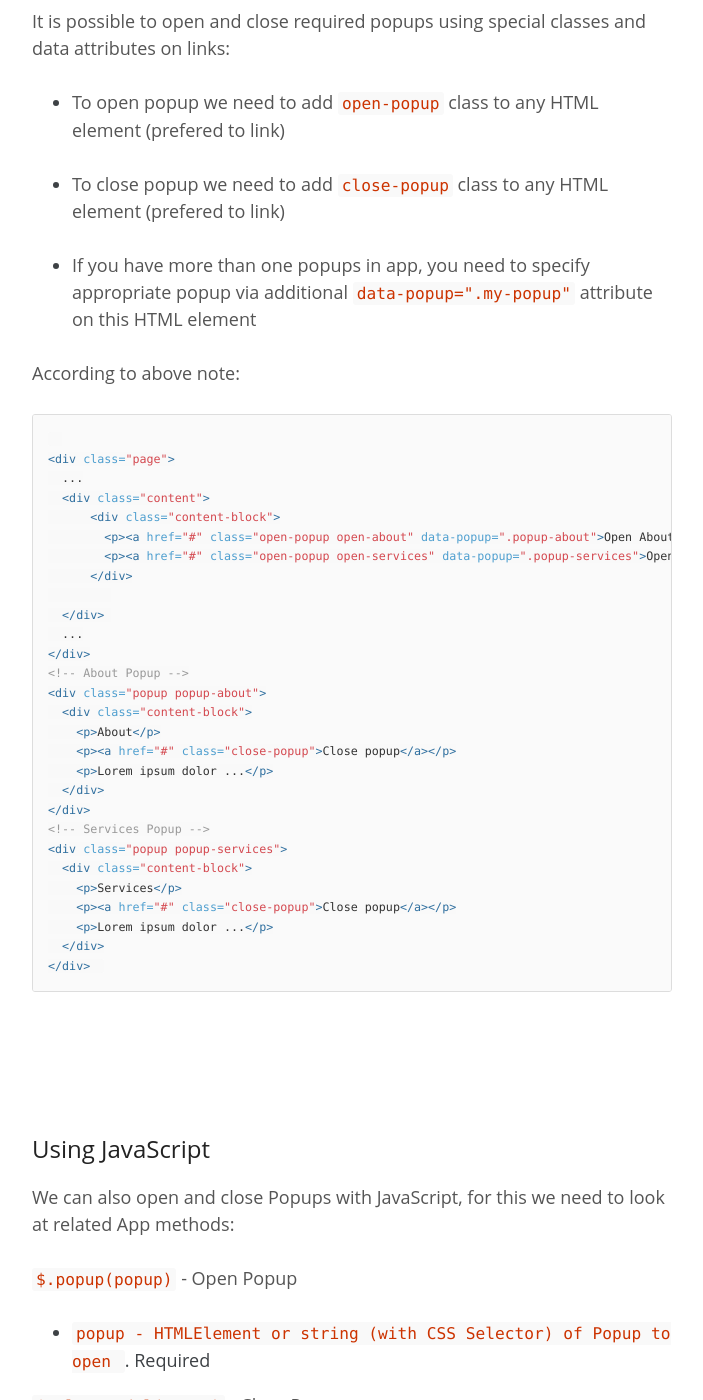
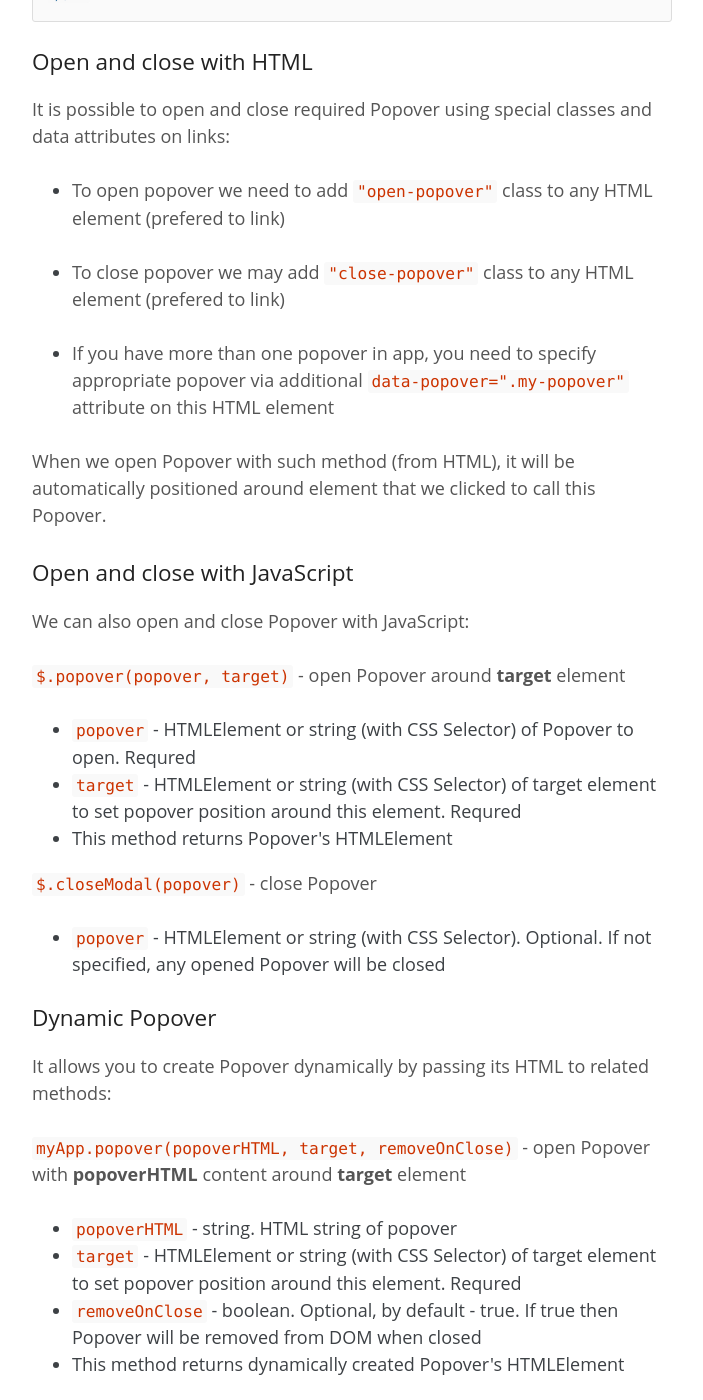
Before and after one commit to lihongxun945/light7-cn, a Jekyll site: the page built from docs/components.html, in a window 1280 px wide and 1400 px high, scrolled down 34409 px. Shown: the whole window, without its empty margins (181-884 px from the left). Built offline with Jekyll 4.4.1, drawn with Linux system fonts in a browser that asks for light colours; a style sheet for code colours, icons or effects is not loaded; some of the changed text lies outside the part shown.

Commit message:
add popover

```diff
--- a/docs/_includes/_components/modal.html
+++ b/docs/_includes/_components/modal.html
@@ -783,3 +783,73 @@
 $.toast("Error!");
 {% endhighlight %}
 </article>
+
+<article class="component active" id='popover' data-url='popover'>
+  <h2 class="component-title">Popover</h2>
+  <p class="component-description">Popover compontent is used to manage the presentation of content in a popover. You use popovers to present information temporarily. The popover remains visible until the user taps outside of the popover window or you explicitly dismiss it.</p>
+
+  <p>Note that is not recommended to use Popover on small screens (iPhone). On small screens you should use <a href="#actions">Action Sheet</a>. </p>
+
+  <h3>Popover Layout</h3>
+  <p>First of all let's look on Popover layout, it is pretty simple, just add somewhere in the end of the <code>body</code>:</p>
+
+{% highlight html %}
+<div class="popover">
+  <!-- Popover's angle arrow -->
+  <div class="popover-angle"></div>
+
+  <!-- Popover content -->
+  <div class="popover-inner">
+    <!-- Any HTML content here -->
+  </div>
+</div>
+{% endhighlight %}
+
+  <h3>Open and close with HTML</h3>
+  <p>It is possible to open and close required Popover using special classes and data attributes on links:</p>
+  <ul>
+    <li>
+      <p>To open popover we need to add <code>"open-popover"</code> class to any HTML element (prefered to link)</p>
+    </li>
+    <li>
+      <p>To close popover we may add <code>"close-popover"</code> class to any HTML element (prefered to link)</p>
+    </li>
+    <li>
+      <p>If you have more than one popover in app, you need to specify appropriate popover via additional <code>data-popover=".my-popover"</code> attribute on this HTML element</p>
+    </li>
+  </ul>
+
+
+  <p>When we open Popover with such method (from HTML), it will be automatically positioned around element that we clicked to call this Popover.</p>
+
+  <h3>Open and close with JavaScript</h3>
+
+  <p>We can also open and close Popover with JavaScript:</p>
+
+  <p><code>$.popover(<span>popover</span>, <span>target</span>)</code> - open Popover around <strong>target</strong> element</p>
+
+  <ul class="method-parameters">
+    <li><code>popover</code> - <span class="parameter-type">HTMLElement</span> or <span class="parameter-type">string</span> (with CSS Selector) of Popover to open. Requred</li>
+    <li><code>target</code> - <span class="parameter-type">HTMLElement</span> or <span class="parameter-type">string</span> (with CSS Selector) of target element to set popover position around this element. Requred</li>
+    <li class="method-returns">This method returns Popover's HTMLElement</li>
+  </ul>
+
+  <p><code>$.closeModal(<span>popover</span>)</code> - close Popover</p>
+  <ul class="method-parameters">
+    <li><code>popover</code> - <span class="parameter-type">HTMLElement</span> or <span class="parameter-type">string</span> (with CSS Selector). Optional. If not specified, any opened Popover will be closed</li>
+  </ul>
+
+  <h3>Dynamic Popover</h3>
+
+  <p>It allows you to create Popover dynamically by passing its HTML to related methods:</p>
+
+  <p><code>myApp.popover(<span>popoverHTML</span>, <span>target</span>, <span>removeOnClose</span>)</code> - open Popover with <strong>popoverHTML</strong> content around <strong>target</strong> element</p>
+
+  <ul class="method-parameters">
+    <li><code>popoverHTML</code> - <span class="parameter-type">string</span>. HTML string of popover </li>
+    <li><code>target</code> - <span class="parameter-type">HTMLElement</span> or <span class="parameter-type">string</span> (with CSS Selector) of target element to set popover position around this element. Requred</li>
+    <li><code>removeOnClose</code> - <span class="parameter-type">boolean</span>. Optional, by default - true. If true then Popover will be removed from DOM when closed</li>
+    <li class="method-returns">This method returns dynamically created Popover's HTMLElement</li>
+  </ul>
+
+</article>
--- a/docs/_includes/jump.html
+++ b/docs/_includes/jump.html
@@ -1,31 +1,32 @@
 <div class="docs-side-menu">
-  <li><a href="#layout" data-ignore="push">Layout</a></li>
-  <li><a href="#rem" data-ignore="push">Use rem</a></li>
-  <li><a href="#init" data-ignore="push">Init</a></li>
-  <li><a href="#content" data-ignore="push">Content block</a></li>
-  <li><a href="#typography" data-ignore="push">Text</a></li>
-  <li><a href="#bars" data-ignore="push">Titlebar</a></li>
-  <li><a href="#toolbar" data-ignore="push">Toolbar</a></li>
-  <li><a href="#buttons" data-ignore="push">Buttons</a></li>
-  <li><a href="#forms" data-ignore="push">Forms</a></li>
-  <li><a href="#panel" data-ignore="push">Side panel</li>
-  <li><a href="#searchbar" data-ignore="push">Searchbar</a></li>
-  <li><a href="#tabs" data-ignore="push">Tabs</a></li>
-  <li><a href="#grid" data-ignore="push">Grid</a></li>
-  <li><a href="#modal" data-ignore="push">Dialog</a></li>
-  <li><a href="#preloader" data-ignore="push">Loading indicator</a></li>
-  <li><a href="#toast" data-ignore="push">Toast</a></li>
-  <li><a href="#popup" data-ignore="push">Popup</a></li>
-  <li><a href="#calendar" data-ignore="push">Calendar</a></li>
-  <li><a href="#actions" data-ignore="push">Action sheet</a></li>
-  <li><a href="#picker" data-ignore="push">picker</a></li>
-  <li><a href="#datetime-picker" data-ignore="push">Datetime</a></li>
-  <li><a href="#list" data-ignore="push">List</a></li>
-  <li><a href="#cards" data-ignore="push">Card</a></li>
-  <li><a href="#pulltorefresh" data-ignore="push">Pull to refresh</a></li>
-  <li><a href="#infinitescroll" data-ignore="push">Infinit scroll</a></li>
-  <li><a href="#icons" data-ignore="push">icons</a></li>
-  <li><a href="#router" data-ignore="push">router <span class='new'>New</span></a></li>
-  <li><a href="#themes" data-ignore="push">Night Theme</a></li>
-  <li><a href="#colors" data-ignore="push">Color themes</a></li>
+  <li><a href="#layout">Layout</a></li>
+  <li><a href="#rem">Use rem</a></li>
+  <li><a href="#init">Init</a></li>
+  <li><a href="#content">Content block</a></li>
+  <li><a href="#typography">Text</a></li>
+  <li><a href="#bars">Titlebar</a></li>
+  <li><a href="#toolbar">Toolbar</a></li>
+  <li><a href="#buttons">Buttons</a></li>
+  <li><a href="#forms">Forms</a></li>
+  <li><a href="#panel">Side panel</li>
+  <li><a href="#searchbar">Searchbar</a></li>
+  <li><a href="#tabs">Tabs</a></li>
+  <li><a href="#grid">Grid</a></li>
+  <li><a href="#modal">Dialog</a></li>
+  <li><a href="#preloader">Loading indicator</a></li>
+  <li><a href="#toast">Toast</a></li>
+  <li><a href="#popover">Popover</a></li>
+  <li><a href="#popup">Popup</a></li>
+  <li><a href="#calendar">Calendar</a></li>
+  <li><a href="#actions">Action sheet</a></li>
+  <li><a href="#picker">picker</a></li>
+  <li><a href="#datetime-picker">Datetime</a></li>
+  <li><a href="#list">List</a></li>
+  <li><a href="#cards">Card</a></li>
+  <li><a href="#pulltorefresh">Pull to refresh</a></li>
+  <li><a href="#infinitescroll">Infinit scroll</a></li>
+  <li><a href="#icons">icons</a></li>
+  <li><a href="#router">router <span class='new'>New</span></a></li>
+  <li><a href="#themes">Night Theme</a></li>
+  <li><a href="#colors">Color themes</a></li>
 </div>
--- a/docs/index.html
+++ b/docs/index.html
@@ -6,7 +6,7 @@ title: light7
 <div class="docs-header">
   {% include masthead.html %}
   <div class="docs-header-content">
-    <p class="docs-subtitle">A light and easy to use UI Lib for build webapp</p>
+    <p class="docs-subtitle">A Light and Powerful UI Lib for build Mobile web app</p>
     <a data-ignore="push" href="https://github.com/lihongxun945/light7" class="btn btn-primary" onClick="">visit Github</a>
     <p class="version">V{{ site.version }}</p>
   </div>
--- a/js/modal.js
+++ b/js/modal.js
@@ -620,7 +620,7 @@
 
 
     }
-    $(document).on('click', ' .modal-overlay, .popup-overlay, .close-popup, .open-popup, .open-popover,  .close-picker', handleClicks);
+    $(document).on('click', ' .modal-overlay, .popup-overlay, .close-popup, .open-popup, .open-popover, .close-popover, .close-picker', handleClicks);
     var defaults =  $.modal.prototype.defaults  = {
         modalButtonOk: 'OK',
         modalButtonCancel: 'Cancel',
--- a/js/router.js
+++ b/js/router.js
@@ -276,7 +276,7 @@
     html = "<div>"+html+"</div>";
     var tmp = $(html);
 
-    tmp.find(".popup, .panel, .panel-overlay").appendTo(document.body);
+    tmp.find(".popup, .popover, .panel, .panel-overlay").appendTo(document.body);
 
     var $page = tmp.find(".page");
     if(!$page[0]) $page = tmp.addClass("page");
--- a/less/modal.less
+++ b/less/modal.less
@@ -254,7 +254,7 @@ input.modal-text-input {
 }
 // Popover
 .popover {
-    width: 16rem;
+    min-width: 8rem;
     background:@popoverBg;
     z-index: 11000;
     margin: 0;
@@ -319,7 +319,7 @@ input.modal-text-input {
         position: absolute;
         left: 0;
         top: 0;
-        border-radius: 1.5rem;
+        border-radius: 0;
         transform: rotate(45deg);
     }
     &.on-left {
```
Also changed, not shown: docs/demos/modal.html (+16 -0 lines), docs/docs-demos/popover.html (added, +30 -0 lines).
